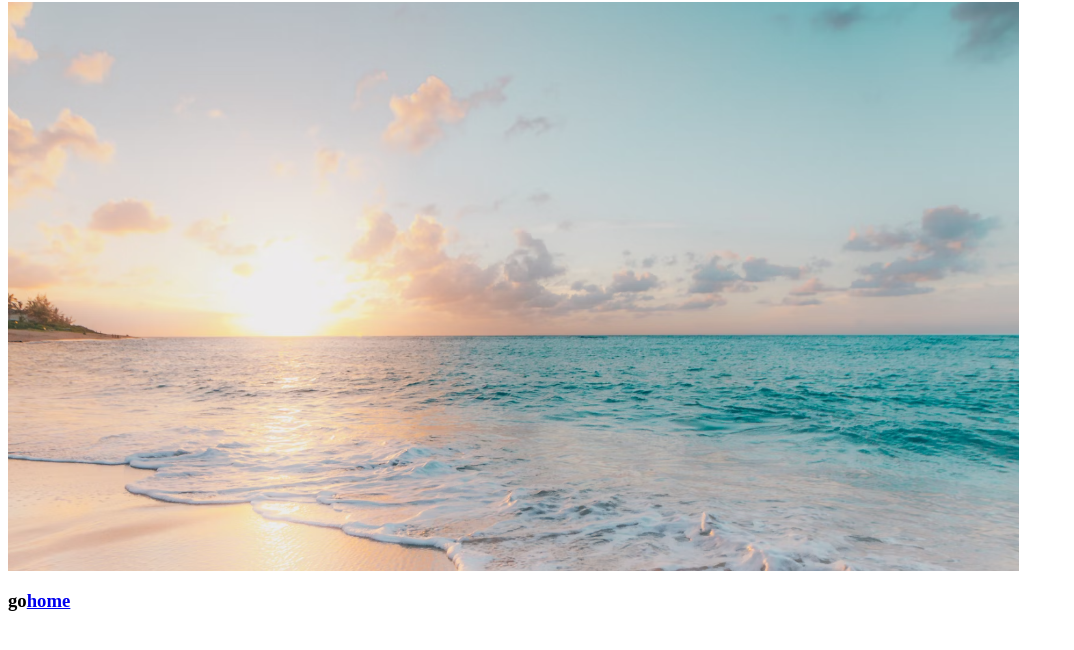
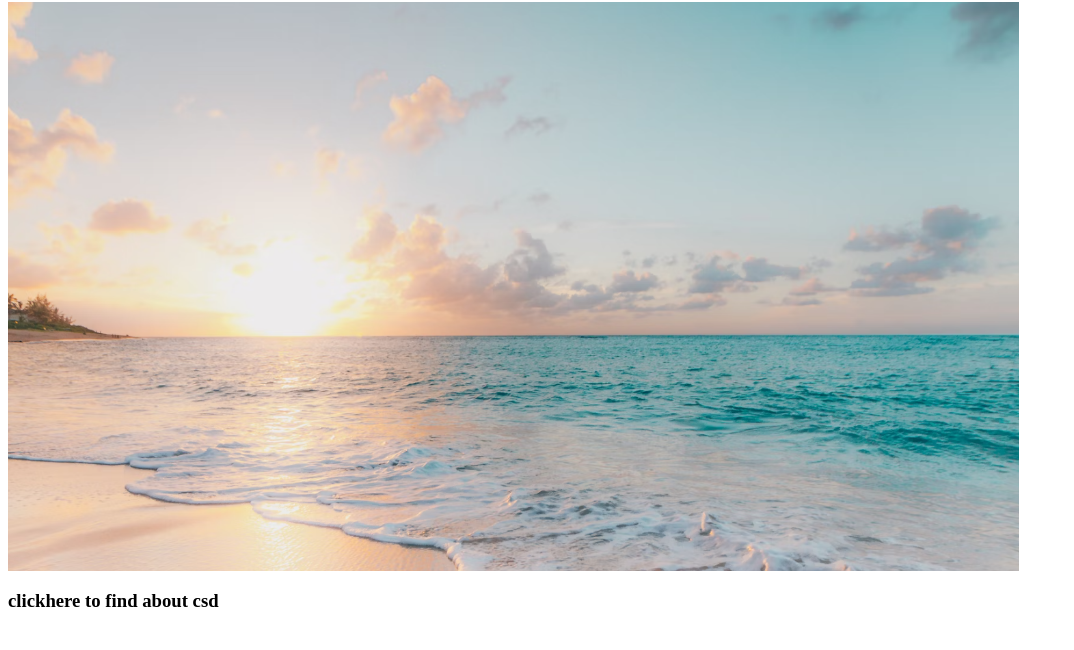
Before and after one commit to yaswithaalla/intro, a plain HTML site: page index.html in a window 1280 px wide. Shown: the part 64-714 px from the top of the page, without its empty margins (0-1074 px from the left). Drawn offline with Linux system fonts and the light colour scheme.

Commit message:
added about csd

```diff
--- a/index.html
+++ b/index.html
@@ -5,7 +5,7 @@
 <body>
 <h1>YASWITHA</h1>
 <p><image width="80%" src="screenshot.png"></p>
-    <h3>go<a href="csd.html">home</a></h3>
+    <h3>click<a href="csd.html"></a>here to find about csd</h3>
 </body>
 </head>
 </html>
```
Also changed, not shown: csd.html (+1 -1 lines).
